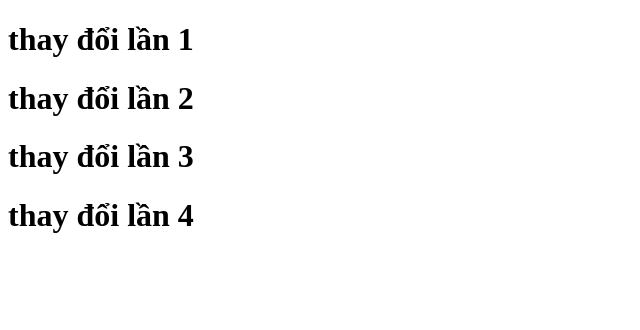
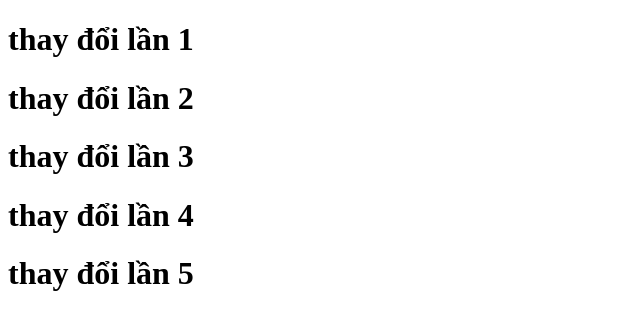
Before and after one commit to Pham-Anh-Tuan/Test1, a plain HTML site: page index.html in a window 1280 px wide. Shown: the whole page, without its empty margins (0-640 px from the left). Drawn offline with Linux system fonts and the light colour scheme.

Commit message:
thay doi lan 5

```diff
--- a/index.html
+++ b/index.html
@@ -9,6 +9,7 @@
 <h1> thay đổi lần 2 </h1>
 <h1> thay đổi lần 3 </h1>
 <h1> thay đổi lần 4 </h1>
+<h1> thay đổi lần 5 </h1>
 
 </body>
 </html>
```
